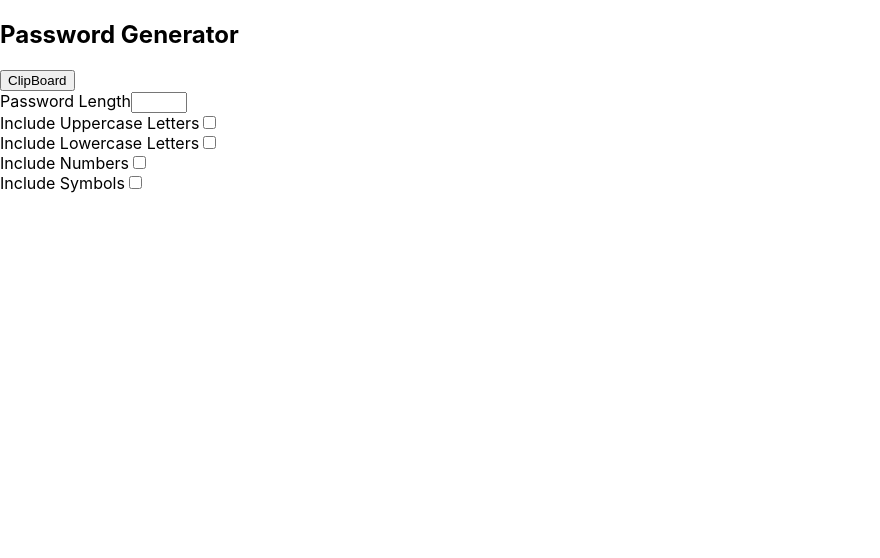
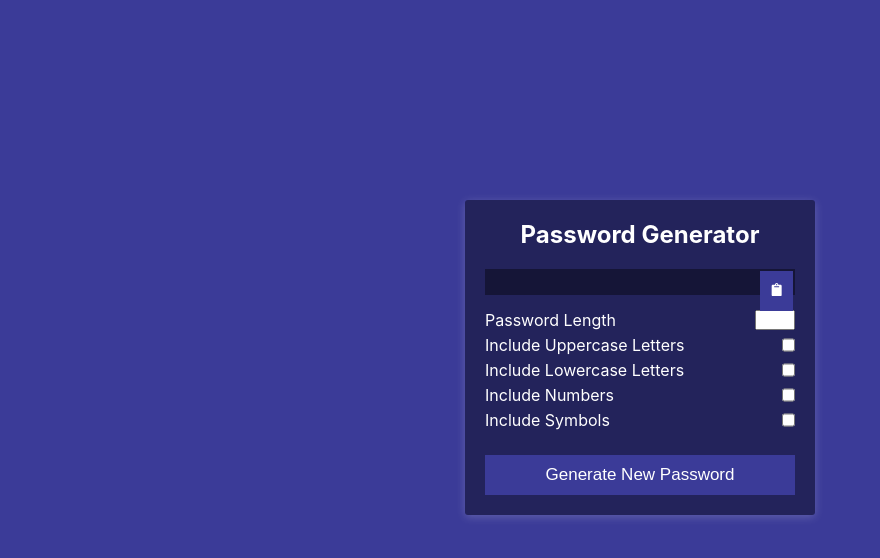
Before and after one commit to Ajilakj/password-generator-react, a React (Create React App) app: page / in a window 1280 px wide. Shown: the top 558 px of the page, without its empty margins (0-880 px from the left). Built offline with nearby package versions, Linux system fonts and the light colour scheme.

Commit message:
add style.scss file and complete style

```diff
--- a/src/App.js
+++ b/src/App.js
@@ -1,12 +1,13 @@
-
+import './style.css';
+import {FaClipboard} from "react-icons/fa"
 
 function App() {
   return (
     <div className="container">
       <div className="generator">
-        <h2>Password Generator</h2>
-        <div className="generotor_password">
-          <button>ClipBoard</button>
+        <h2 className="generator_header">Password Generator</h2>
+        <div className="generator_password">
+          <button className="generator_password_button"><FaClipboard/></button>
         </div>
         <div className="form_group">
           <label htmlFor="password-length">Password Length</label>
@@ -28,6 +29,7 @@ function App() {
           <label htmlFor="include_symbols">Include Symbols</label>
           <input name="include_symbols" id="include_symbols" type="checkbox"/>
         </div>
+        <button className="generator_btn">Generate New Password</button>
       </div>
     </div>
   );
--- /dev/null
+++ b/src/style.css
@@ -0,0 +1,75 @@
+* {
+  margin: 0;
+  padding: 0;
+  box-sizing: border-box;
+}
+
+#root {
+  min-height: 100vh;
+  background-color: #3b3b98;
+}
+
+.container {
+  width: 350px;
+  margin: 0 auto;
+  padding-top: 200px;
+}
+
+.generator {
+  background-color: #23235b;
+  border-radius: 3px;
+  box-shadow: 0px 2px 10px rgba(255, 255, 255, 0.2);
+  padding: 20px;
+}
+.generator_header {
+  text-align: center;
+  color: #fff;
+  margin-bottom: 20px;
+}
+.generator_password {
+  position: relative;
+  background-color: rgba(0, 0, 0, 0.4);
+  padding: 13px 10px;
+  color: #fff;
+  margin-bottom: 15px;
+}
+.generator_password_button {
+  position: absolute;
+  background-color: #3b3b98;
+  color: #fff;
+  border: none;
+  padding: 10px;
+  height: 40px;
+  top: 2px;
+  right: 2px;
+  cursor: pointer;
+}
+.generator_btn {
+  background-color: #3b3b98;
+  border: none;
+  display: block;
+  width: 100%;
+  padding: 10px;
+  color: #fff;
+  font-size: 17px;
+  cursor: pointer;
+}
+
+.form_group {
+  display: flex;
+  justify-content: space-between;
+  color: #fff;
+  margin-bottom: 5px;
+}
+.form_group input[type=number] {
+  width: 40px;
+}
+.form_group:last-of-type {
+  margin-bottom: 25px;
+}
+.form_group label {
+  cursor: pointer;
+  -webkit-user-select: none;
+     -moz-user-select: none;
+          user-select: none;
+}/*# sourceMappingURL=style.css.map */
--- a/src/style.scss
+++ b/src/style.scss
@@ -0,0 +1,72 @@
+*{
+    margin:0;
+    padding:0;
+    box-sizing: border-box;
+}
+
+#root{
+    min-height:100vh;
+    background-color: #3b3b98;
+}
+
+.container{
+    width:350px;
+    margin: 0 auto;
+    padding-top: 200px;
+}
+.generator{
+    background-color:#23235b ;
+    border-radius: 3px;
+    box-shadow: 0px 2px 10px rgba(255,255,255,0.2);
+    padding: 20px;
+
+    &_header{
+        text-align: center;
+        color:#fff;
+        margin-bottom: 20px;
+    }
+    &_password{
+        position: relative;
+        background-color: rgba(0,0,0,0.4);
+        padding:13px 10px;
+        color: #fff;
+        margin-bottom: 15px;
+        &_button{
+            position: absolute;
+            background-color: #3b3b98;
+            color: #fff;
+            border: none;
+            padding: 10px;
+            height: 40px;
+            top:2px;
+            right: 2px;
+            cursor: pointer;
+        }
+    }
+    &_btn{
+        background-color: #3b3b98;
+        border:none ;
+        display: block;
+        width: 100%;
+        padding: 10px;
+        color: #fff;
+        font-size: 17px;
+        cursor: pointer;
+    }
+}
+.form_group{
+    display: flex;
+    justify-content: space-between;
+    color: #fff;
+    margin-bottom: 5px;
+    input[type="number"]{
+        width: 40px;
+    }
+    &:last-of-type{
+        margin-bottom: 25px;
+    }
+    label{
+        cursor: pointer;
+        user-select: none;
+    }
+}
```
Also changed, not shown: 1 other file (tests, documents, lock files or other folders).
